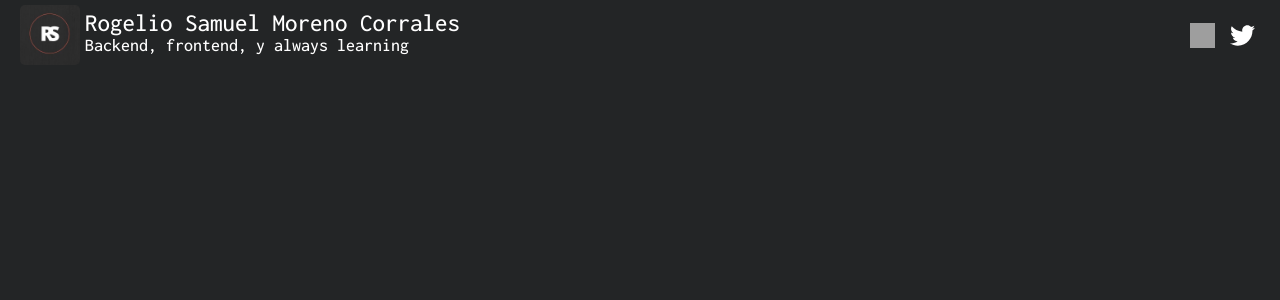
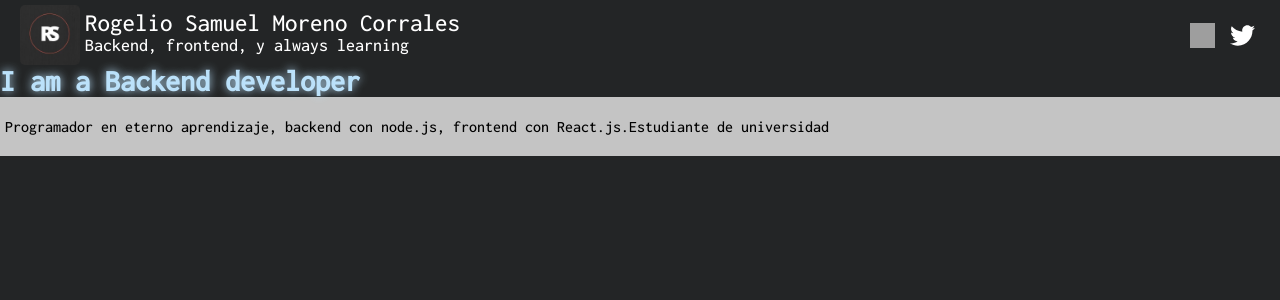
Before and after one commit to sam-621/rogeliosamuel.com, a React app: page / in a window 1280 px wide. Shown: the top 300 px of the page. Built offline with nearby package versions, Linux system fonts and the light colour scheme; grey boxes are pictures that could not be loaded.

Commit message:
[FINISHED] HeroShortDescription container

```diff
--- /dev/null
+++ b/src/assets/styles/components/atoms/text/codeText.css
@@ -0,0 +1,7 @@
+.CodeText-container {
+  padding: 5px;
+  background-color: #c4c4c4;
+}
+.CodeText-container p {
+  color: black;
+}
--- /dev/null
+++ b/src/assets/styles/components/atoms/text/secondaryText.css
@@ -0,0 +1,6 @@
+.Secondary-text {
+  color: #bbe1fa;
+  font-size: 30px;
+  text-shadow: 0 0 10px #bbe1fa;
+  margin: 0;
+}
--- /dev/null
+++ b/src/components/atoms/text/CodeText.jsx
@@ -0,0 +1,12 @@
+import React from "react";
+import "../../../assets/styles/components/atoms/text/codeText.css";
+
+const CodeText = ({ Content }) => {
+  return (
+    <div className="CodeText-container">
+      <p>{Content}</p>
+    </div>
+  );
+};
+
+export default CodeText;
--- a/src/components/atoms/text/SecondaryText.jsx
+++ b/src/components/atoms/text/SecondaryText.jsx
@@ -1,7 +1,8 @@
 import React from "react";
+import "../../../assets/styles/components/atoms/text/secondaryText.css";
 
 const SecondaryText = ({ Content }) => {
-  return <h2>{Content}</h2>;
+  return <h2 className="Secondary-text">{Content}</h2>;
 };
 
 export default SecondaryText;
--- /dev/null
+++ b/src/components/molecules/HeroShortDescription.jsx
@@ -0,0 +1,14 @@
+import React from "react";
+import SecondaryText from "../atoms/text/SecondaryText";
+import CodeText from "../atoms/text/CodeText";
+
+const HeroShortDescription = () => {
+  return (
+    <div>
+      <SecondaryText Content="I am a Backend developer" />
+      <CodeText Content="Programador en eterno aprendizaje, backend con node.js, frontend con React.js.Estudiante de universidad" />
+    </div>
+  );
+};
+
+export default HeroShortDescription;
--- /dev/null
+++ b/src/containers/Hero.jsx
@@ -0,0 +1,12 @@
+import React from "react";
+import HeroShortDescription from "../components/molecules/HeroShortDescription";
+
+const Hero = () => {
+  return (
+    <div>
+      <HeroShortDescription />
+    </div>
+  );
+};
+
+export default Hero;
--- a/src/pages/Home.jsx
+++ b/src/pages/Home.jsx
@@ -1,8 +1,14 @@
 import React from "react";
 import Nav from "../containers/Nav";
+import Hero from "../containers/Hero";
 
 const Home = () => {
-  return <Nav />;
+  return (
+    <>
+      <Nav />
+      <Hero />
+    </>
+  );
 };
 
 export default Home;
```
